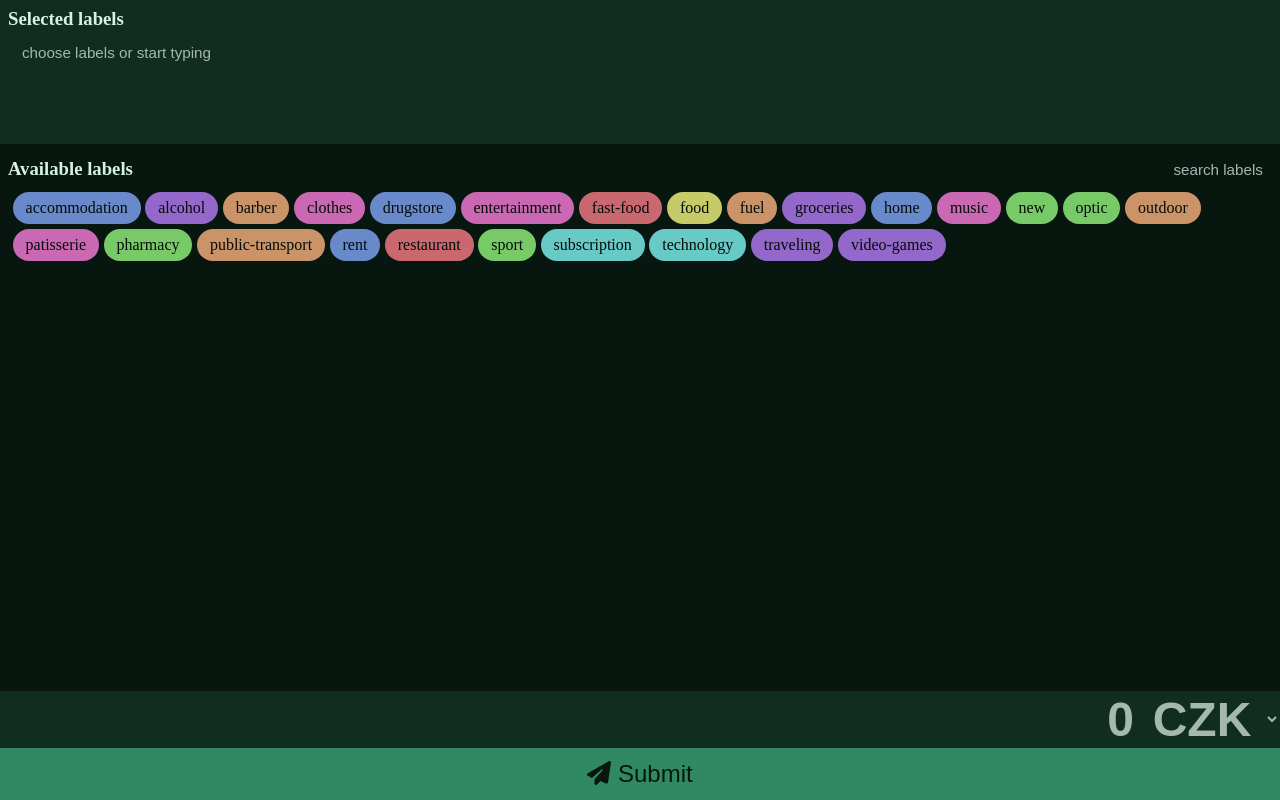
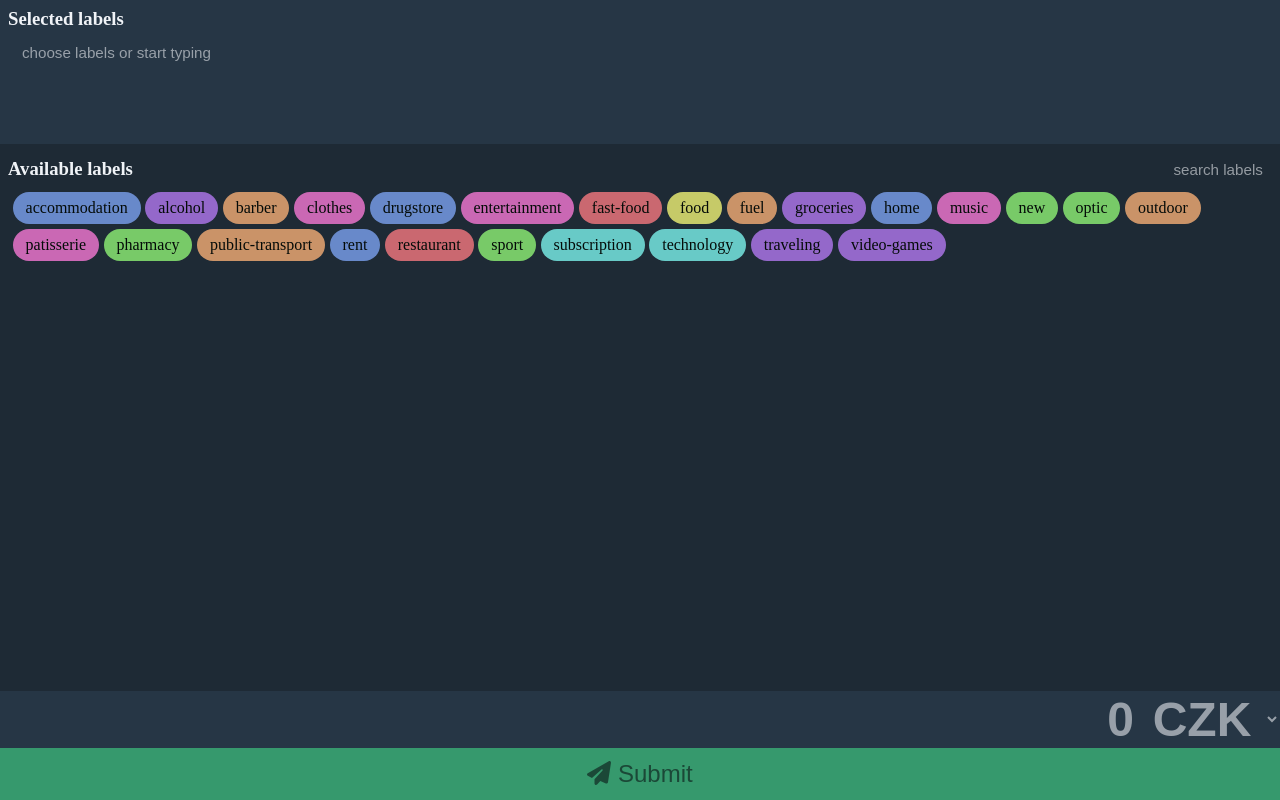
Before and after one commit to mullevik/yaba, a Vue app: page / in a window 1280 px wide. Both pictures are taken after a click on the button "New expense". Built offline with nearby package versions, Linux system fonts and the light colour scheme.

Commit message:
Refactor of color palette

```diff
--- a/src/App.vue
+++ b/src/App.vue
@@ -15,6 +15,19 @@ export default {
 </script>
 
 <style>
+:root {
+  --cp-primary: #41b883ff;
+  --cp-primary-dimmed: #36996dff;
+  --cp-secondary-light: #34495eff;
+  --cp-secondary-light-dimmed: #34495eff;
+  --cp-secondary-middle: #263645ff;
+  --cp-secondary-dark: #1e2a35ff;
+  --cp-text-dark: #070a0eff;
+  --cp-text-dark-dimmed: #070a0e90;
+  --cp-text-light: #f0f3f7ff;
+  --cp-text-light-dimmed: #f0f3f790;
+}
+
 #app {
   font-family: serif;
   -webkit-font-smoothing: antialiased;
@@ -25,12 +38,24 @@ export default {
 
 body {
   margin: 0;
-  color: #d6f1e5;
-  background-color: #081610;
+  color: var(--cp-text-light);
+  background-color: var(--cp-secondary-dark);
+}
+
+a {
+  color: var(--cp-primary);
+}
+
+a:visited {
+  color: var(--cp-primary-dimmed);
+}
+
+a:hover {
+  color: var(--cp-text-light);
 }
 
 input[type=text] {
-  color: #d6f1e5ff;
+  color: var(--cp-text-light);
 }
 
 input[type=text]:focus {
@@ -39,31 +64,31 @@ input[type=text]:focus {
 }
 
 input[type=text]::placeholder {
-  color: #a4b8af;
+  color: var(--cp-text-light-dimmed);
 }
 
 button {
-  color: #d6f1e5ff;
-  background-color: #1b4e37ff;
+  color: var(--cp-text-light);
+  background-color: var(--cp-secondary-light);
   cursor: pointer;
 }
 
 
 button:disabled,
 button[disabled] {
-  color: #a4b8afff;
-  background-color: #133322ff;
+  color: var(--cp-text-light-dimmed);
+  background-color: var(--cp-secondary-light-dimmed);
   cursor: not-allowed;
 }
 
 button.primary {
-  color: #040b08ff;
-  background-color: #41b883ff;
+  color: var(--cp-text-dark);
+  background-color: var(--cp-primary);
 }
 
 button.primary:disabled,
 button.primary[disabled] {
-  color: #081610ff;
-  background-color: #308962ff;
+  color: var(--cp-text-dark-dimmed);
+  background-color: var(--cp-primary-dimmed);
 }
 </style>
--- a/src/components/BudgetLogsComponent.vue
+++ b/src/components/BudgetLogsComponent.vue
@@ -16,6 +16,7 @@
                 </div>
                 <span class="amount">{{log.amount}} {{log.currency.toUpperCase()}}</span>
             </div>
+            <div style="height: 7.5em"></div>
         </section>
 
         <section class="buttons">
@@ -94,7 +95,7 @@ export default {
     margin: 0.8em;
     padding: 0.6em 0.8em 0.4em 0.8em;
     cursor: pointer;
-    background-color: #102d1f;
+    background-color: var(--cp-secondary-middle);
 }
 
 .date {
--- a/src/components/NavigationComponent.vue
+++ b/src/components/NavigationComponent.vue
@@ -26,7 +26,7 @@ export default {
 nav {
     position: fixed;
     bottom: 0;
-    background-color: green;
+    background-color: var(--cp-secondary-light);
     display: grid;
     grid-template-areas: "nav-item nav-item nav-item nav-item";
     width: 100%;
@@ -36,6 +36,12 @@ nav a {
     display: block;
     padding: 0.5em;
     font-size: 1.5em;
-    background-color: black;
+    color: var(--cp-text-light-dimmed);
 }
+
+nav a:hover,
+ nav a.router-link-active,
+ nav a.router-link-exact-active {
+    color: var(--cp-primary);
+ }
 </style>
--- a/src/components/SubmitBudgetLogComponent.vue
+++ b/src/components/SubmitBudgetLogComponent.vue
@@ -75,7 +75,6 @@ export default {
   computed: {
     cssVars() {
       return {
-        '--submit-button-bg-color': "#41B882",
         '--selected-labels-section-height': "5em",
         '--amount-section-height': "20em",
       }
@@ -127,7 +126,7 @@ export default {
 <style scoped>
 .selected-labels-section {
   /* width: 100%; */
-  background-color: #102d1f;
+  background-color: var(--cp-secondary-middle);
   min-height: 8em;
 }
 
@@ -135,11 +134,11 @@ div.amount-section {
   width: 100%;
   position: fixed;
   bottom: 0;
-  background-color: #102d1fff;
+  background-color: var(--cp-secondary-middle);
 }
 
 div.amount-section input[type=number] {
-  color: #d6f1e5;
+  color: var(--cp-text-light-dimmed);
 }
 
 /* Chrome, Safari, Edge, Opera */
@@ -155,11 +154,11 @@ input[type=number] {
 }
 
 div.amount-section input[type=number]::placeholder {
-  color: #a4b8af;
+  color: var(--cp-text-light-dimmed);
 }
 
 div.amount-section select {
-  color: #a4b8af;
+  color: var(--cp-text-light-dimmed);
 }
 
 
@@ -199,7 +198,6 @@ button {
   display: block;
   border: none;
   font-size: 1.5em;
-  background-color: var(--submit-button-bg-color);
   width: 100%;
   padding: 0.5em;
   cursor: pointer;
```
Also changed, not shown: color_palette.svg.
